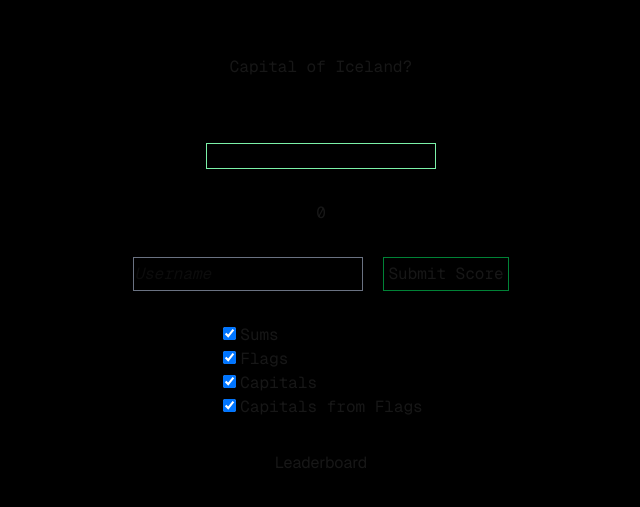
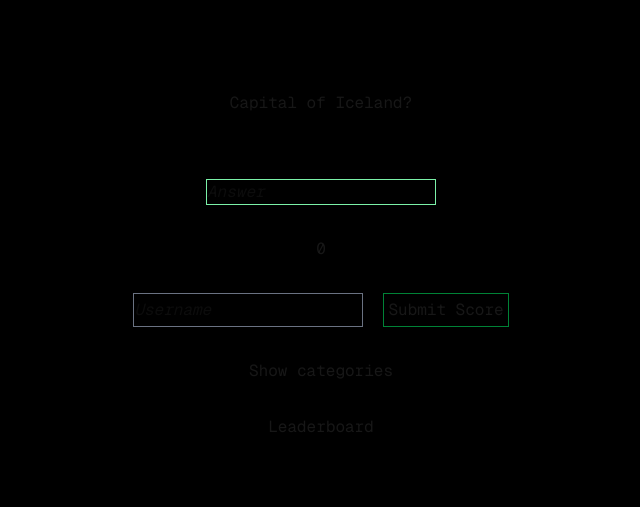
Before and after one commit to harveyrice/nextjs-test, a Next.js app: page / in a window 1280 px wide. Shown: the part 135-642 px from the top of the page, without its empty margins (319-959 px from the left). Built offline with nearby package versions, Linux system fonts and the light colour scheme.

Commit message:
Use server actions

```diff
--- a/src/app/page.tsx
+++ b/src/app/page.tsx
@@ -1,9 +1,9 @@
 "use client";
-import Image from "next/image";
 import Link from "next/link";
 import { useCallback, useRef, useState } from "react";
 import { submitScore } from "./actions";
 import data from "./countries.json";
+import {  useFormStatus } from "react-dom";
 
 export interface Question {
   question: string;
@@ -144,6 +144,7 @@ export default function Home() {
     undefined
   );
   const [categories, setCategories] = useState(initialCategories);
+  const [showOptions, setShowOptions] = useState(false);
 
   const handleChange = useCallback(
     (event: React.ChangeEvent<HTMLInputElement>) => {
@@ -197,15 +198,21 @@ export default function Home() {
         <input
           type="text"
           value={guess}
-          className="border-green-300 border-1 font-mono"
+          className="border-green-300 border-1 font-mono placeholder:italic"
+          placeholder="Answer"
           onChange={handleChange}
           onKeyDown={handleKeyDown}
-        ></input>
+        />
         <div className="font-mono">
           {points}
           {result}
         </div>
         <SubmitScore score={points} />
+        <button
+          className="font-mono cursor-pointer"
+          onClick={() => setShowOptions((val) => !val)}
+        >{`${showOptions ? "Hide" : "Show"} categories`}</button>
+        {showOptions && (
           <ol>
             {categories.map((category, index) => (
               <li key={index}>
@@ -227,7 +234,10 @@ export default function Home() {
               </li>
             ))}
           </ol>
-        <Link href={"/leaderboard"}>Leaderboard</Link>
+        )}
+        <Link className="font-mono" href={"/leaderboard"}>
+          Leaderboard
+        </Link>
       </main>
     </div>
   );
@@ -240,24 +250,44 @@ interface SubmitScoreProps {
 function SubmitScore(props: SubmitScoreProps) {
   const { score } = props;
 
-  const [username, setUsername] = useState<string>("");
+  const [username, setUsername] = useState("");
 
   return (
+    <form
+      action={() =>
+        submitScore({
+          score,
+          username,
+        })
+      }
+    >
       <div className="flex gap-5">
         <input
           type="text"
           placeholder="Username"
           value={username}
+          onChange={(event) => setUsername(event.target.value)}
+          name="username"
           className="border-gray-500 border-1 font-mono placeholder:italic"
-        onChange={(e) => setUsername(e.target.value)}
-      ></input>
+        />
+        <SubmitButton />
+      </div>
+    </form>
+  );
+}
+
+function SubmitButton() {
+  const { pending } = useFormStatus();
+
+  return (
+    <>
       <button
-        disabled={username === ""}
-        className="font-mono border-1 p-1 border-green-700 hover:bg-gray-900 transition-all hover:cursor-pointer"
-        onClick={() => submitScore({ score, username: username! })}
+        disabled={pending}
+        type="submit"
+        className="font-mono border-1 p-1 border-green-700 hover:bg-gray-900 transition-all hover:cursor-pointer disabled:border-green-900 disabled:text-gray-600 disabled:cursor-default"
       >
         Submit Score
       </button>
-    </div>
+    </>
   );
 }
```
Lines whose indentation alone changed are shown as unchanged.
